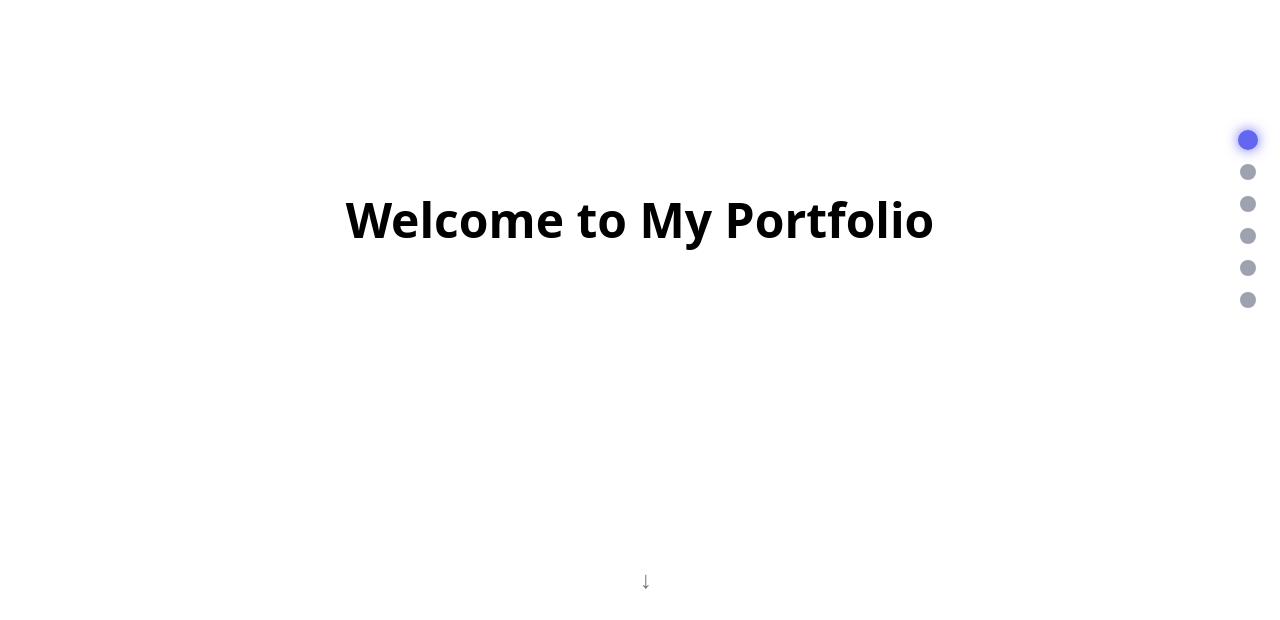
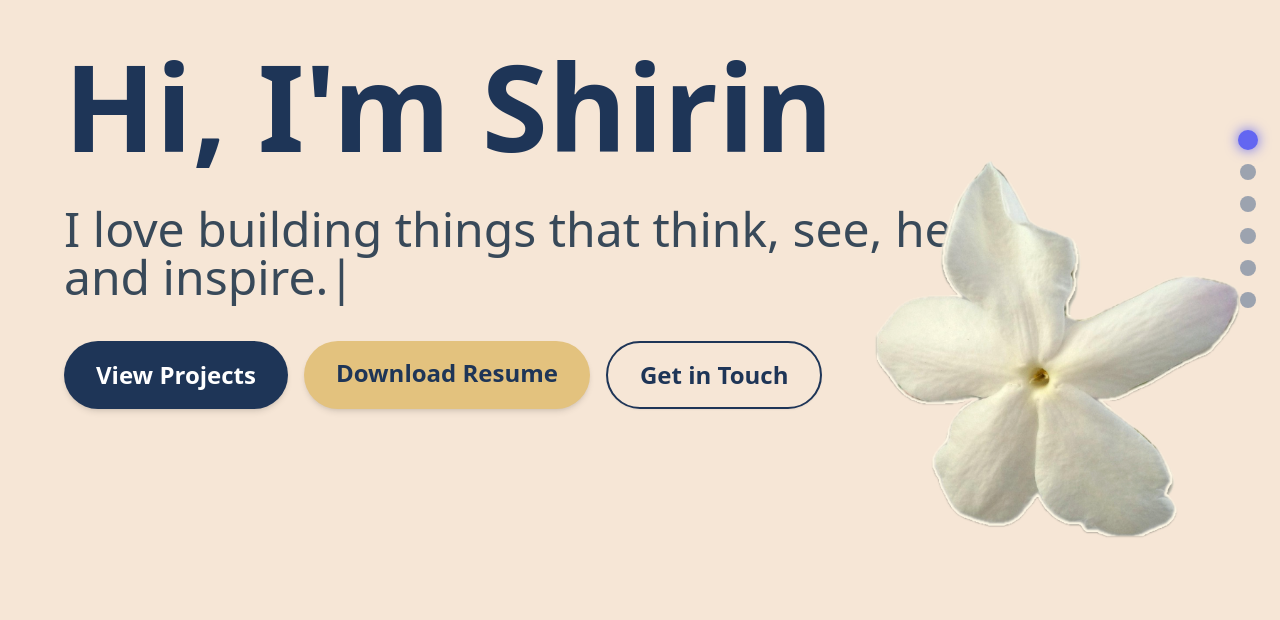
Before and after one commit to shirin44/shirin-portfolio, a React (Vite) app: page / in a window 1280 px wide. Shown: the part 180-800 px from the top of the page. Built offline with nearby package versions, Linux system fonts and the light colour scheme.

Commit message:
hero page

```diff
--- /dev/null
+++ b/src/constants/skillslist.jsx
@@ -0,0 +1,49 @@
+// skillsData.js
+import {
+    FaReact, FaNodeJs, FaPython, FaFigma, FaGitAlt, FaDocker, FaJava, FaVial
+  } from 'react-icons/fa'
+  import {
+    SiTailwindcss, SiMongodb, SiMysql, SiVite, SiRedux, SiExpress,
+    SiPostman, SiJira, SiVercel, SiCanva, SiTypescript, SiJavascript,
+    SiTensorflow, SiScikitlearn, SiOpencv
+  } from 'react-icons/si'
+  import { TbBrandNextjs } from 'react-icons/tb'
+
+  export const skills = {
+    Programming: [
+      { name: 'Python', icon: <FaPython /> },
+      { name: 'JavaScript', icon: <SiJavascript /> },
+      { name: 'TypeScript', icon: <SiTypescript /> },
+      { name: 'Java', icon: <FaJava /> },
+    ],
+    Frontend: [
+      { name: 'React', icon: <FaReact /> },
+      { name: 'Next.js', icon: <TbBrandNextjs /> },
+      { name: 'Tailwind CSS', icon: <SiTailwindcss /> },
+      { name: 'Redux', icon: <SiRedux /> },
+    ],
+    Backend: [
+      { name: 'Node.js', icon: <FaNodeJs /> },
+      { name: 'Express.js', icon: <SiExpress /> },
+      { name: 'MongoDB', icon: <SiMongodb /> },
+      { name: 'MySQL', icon: <SiMysql /> },
+    ],
+    Tools: [
+      { name: 'Git', icon: <FaGitAlt /> },
+      { name: 'Docker', icon: <FaDocker /> },
+      { name: 'Postman', icon: <SiPostman /> },
+      { name: 'Jira', icon: <SiJira /> },
+      { name: 'Vercel', icon: <SiVercel /> },
+      { name: 'Vite', icon: <SiVite /> },
+    ],
+    AI_ML: [
+      { name: 'TensorFlow', icon: <SiTensorflow /> },
+      { name: 'Scikit-learn', icon: <SiScikitlearn /> },
+      { name: 'OpenCV', icon: <SiOpencv /> },
+    ],
+    Creative: [
+      { name: 'Figma', icon: <FaFigma /> },
+      { name: 'Canva', icon: <SiCanva /> },
+      { name: 'Excel VBA', icon: <FaVial /> },
+    ]
+  }
--- a/src/sections/Experience.jsx
+++ b/src/sections/Experience.jsx
@@ -227,8 +227,8 @@ export default function Experience() {
   return (
     <section
       id="experience"
-      className="relative min-h-screen bg-gradient-to-br from-[#FFF8F0] via-[#FAF3E0] to-[#F4E2D8] text-[#322828] px-4 py-24 flex flex-col items-center overflow-x-hidden"
-    >
+      className="relative snap-start h-screen  bg-gradient-to-br from-[#FFF8F0] via-[#FAF3E0] to-[#F4E2D8] text-[#322828] px-4 py-24 flex flex-col items-center overflow-x-hidden"
+      tabIndex={-1}>
       <div className="absolute -top-20 -left-20 w-96 h-96 bg-[#B23A48]/30 blur-3xl rounded-full z-0 animate-pulse" />
       <div className="absolute bottom-0 -right-20 w-96 h-96 bg-[#5F4B44]/30 blur-2xl rounded-full z-0 animate-pulse" />
 
--- a/src/sections/Hero.jsx
+++ b/src/sections/Hero.jsx
@@ -1,16 +1,75 @@
-// src/components/Hero.jsx
-export default function Hero() {
+import React from "react";
+import { TypeAnimation } from "react-type-animation";
+import { smoothScroll } from '../helpers/scroll';
+import { setProgrammaticScrolling } from '../helpers/sectionController';
+
+const Hero = () => {
+  const handleSmoothScroll = (e, targetId) => {
+    e.preventDefault();
+    const section = document.querySelector(targetId);
+    const container = document.querySelector('.scroll-container');
+    if (!section || !container) return;
+
+    setProgrammaticScrolling(true);
+    smoothScroll(section.offsetTop);
+
+    // Optional: reset after scroll completes (DotNav already does this)
+    // setTimeout(() => setProgrammaticScrolling(false), 900);
+  };
+
   return (
     <section
       id="hero"
-      data-section
-      className="snap-start h-screen flex items-center justify-center bg-white focus:outline-none animate-fadeIn"
       tabIndex={-1}
+      className="snap-start h-screen w-full flex items-center bg-[#F6E6D6] px-6 md:px-16 overflow-hidden"
     >
-      <h1 className="text-5xl font-bold">Welcome to My Portfolio</h1>
-      <div className="absolute bottom-6 left-1/2 -translate-x-1/2 animate-bounce text-gray-500 text-2xl">
-        ↓
+      <div className="flex flex-col justify-center items-start">
+        {/* Heading */}
+        <h1 className="text-5xl md:text-[120px] font-extrabold text-[#1E3557] mb-6 leading-tight">
+          Hi, I'm Shirin
+        </h1>
+
+        {/* Typing effect */}
+        <TypeAnimation
+          sequence={["I love building things that think, see, help, and inspire."]}
+          speed={50}
+          repeat={0}
+          className="text-2xl md:text-5xl font-medium text-[#384959] leading-snug whitespace-pre-line max-w-[1000px]"
+        />
+
+        {/* Buttons */}
+        <div className="flex flex-wrap gap-4 mt-10">
+          <button
+            onClick={(e) => handleSmoothScroll(e, '#projects')}
+            className="px-8 py-4 bg-[#1E3557] text-white text-lg md:text-2xl font-semibold rounded-full shadow-md hover:bg-[#384959] transition"
+          >
+            View Projects
+          </button>
+          <a
+            href="/ShirinShujaa_CV.pdf"
+            target="_blank"
+            rel="noopener noreferrer"
+            className="px-8 py-4 bg-[#E3C27E] text-[#1E3557] text-lg md:text-2xl font-semibold rounded-full shadow-md hover:brightness-110 transition"
+          >
+            Download Resume
+          </a>
+          <button
+            onClick={(e) => handleSmoothScroll(e, '#contact')}
+            className="px-8 py-4 border-2 border-[#1E3557] text-[#1E3557] text-lg md:text-2xl font-semibold rounded-full shadow-sm hover:bg-[#1E3557] hover:text-white transition"
+          >
+            Get in Touch
+          </button>
+        </div>
       </div>
+
+      {/* Jasmine image */}
+      <img
+        src="jasmine.png"
+        alt="Jasmine Flower"
+        className="absolute bottom-4 right-4 w-60 md:w-80 lg:w-[28rem] animate-float"
+      />
     </section>
-  )
-}
+  );
+};
+
+export default Hero;
--- a/tailwind.config.js
+++ b/tailwind.config.js
@@ -10,7 +10,6 @@ export default {
         'fade-in': 'fadeIn 0.6s ease-out both',
 
           'pulse-slow': 'pulse 8s infinite',
-
       },
       keyframes: {
         fadeIn: {
```
Also changed, not shown: src/sections/Skills.jsx (+25 -70 lines), public/jasmine.png (renamed from src/assets/jasmine.png), 1 other file (tests, documents, lock files or other folders).
